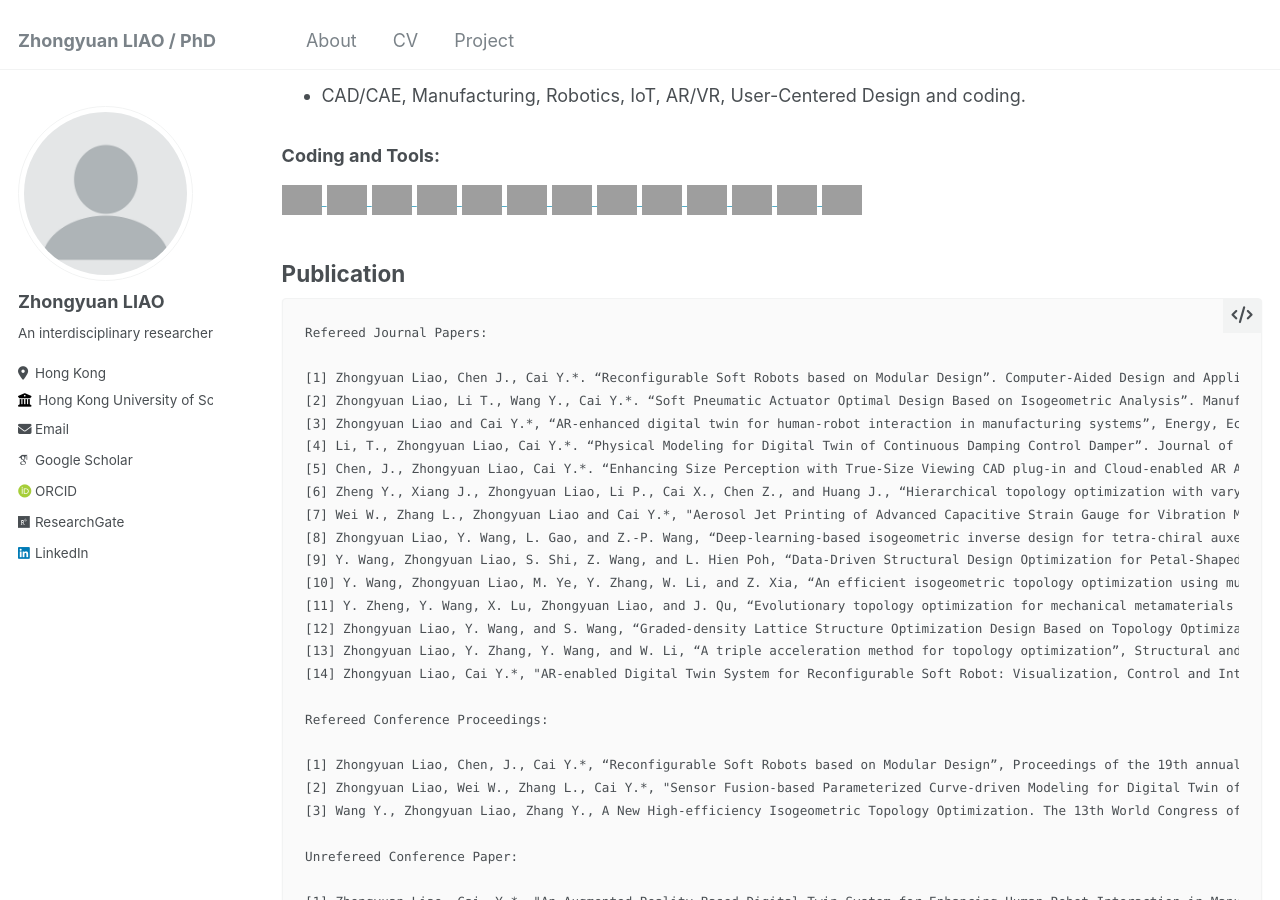
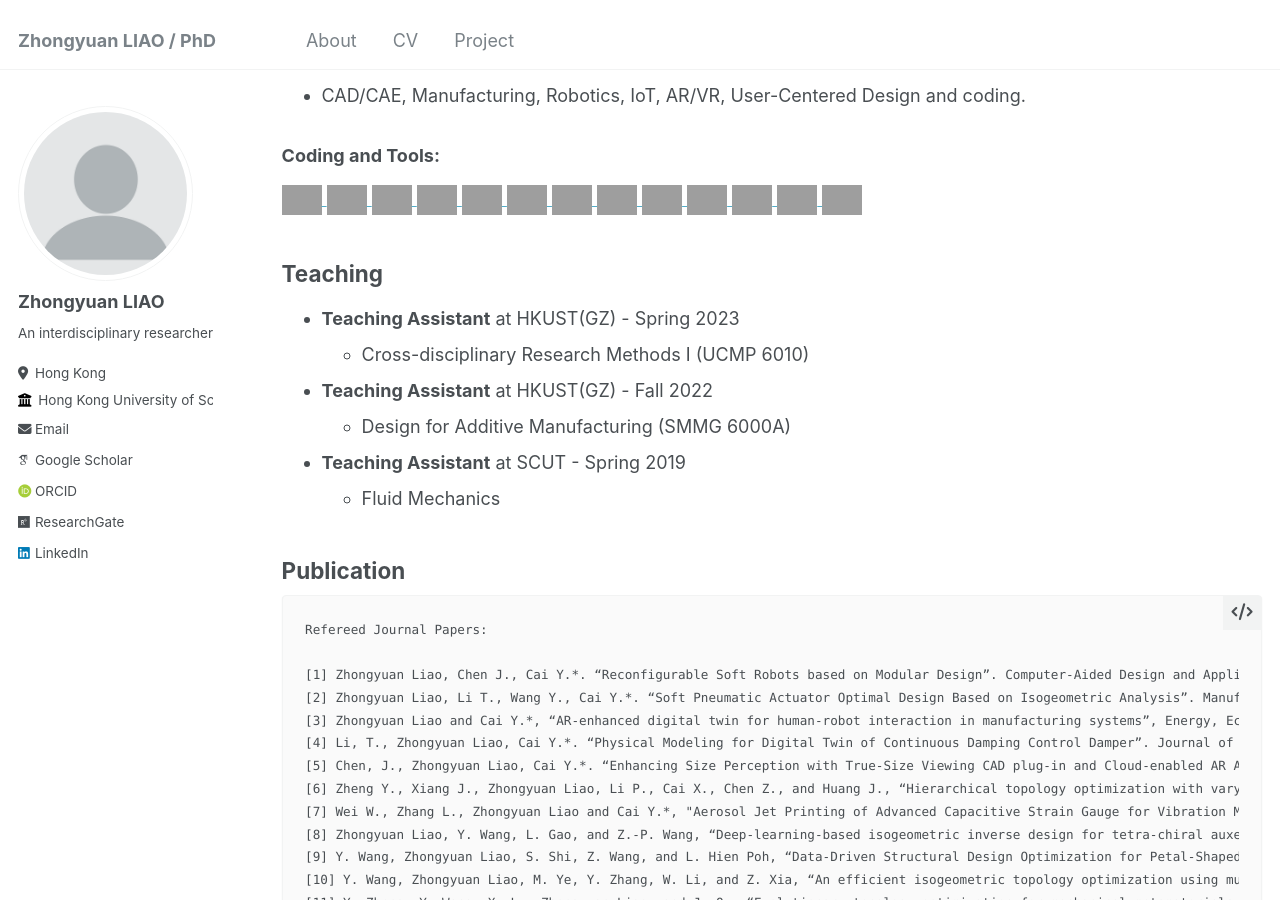
Before and after one commit to yuanzero/yuanzero.github.io, a Jekyll site: the page built from _pages/cv.md, in a window 1280 px wide and 900 px high, scrolled down 1870 px, cut to the strip 0-900 px from the top of the window. Built offline with Jekyll 4.4.1, drawn with Linux system fonts in a browser that asks for light colours; some web fonts are replaced; grey boxes are pictures that could not be loaded.

Commit message:
Update cv.md

````diff
--- a/_pages/cv.md
+++ b/_pages/cv.md
@@ -81,6 +81,17 @@ redirect_from:
   <a href="https://www.w3schools.com/cpp/" target="_blank" rel="noreferrer"> <img src="https://raw.githubusercontent.com/devicons/devicon/master/icons/cplusplus/cplusplus-original.svg" alt="cplusplus" width="40" height="40"/> </a> <a href="https://d3js.org/" target="_blank" rel="noreferrer"> <img src="https://raw.githubusercontent.com/devicons/devicon/master/icons/d3js/d3js-original.svg" alt="d3js" width="40" height="40"/> </a> <a href="https://www.mathworks.com/" target="_blank" rel="noreferrer"> <img src="https://upload.wikimedia.org/wikipedia/commons/2/21/Matlab_Logo.png" alt="matlab" width="40" height="40"/> </a> <a href="https://www.python.org" target="_blank" rel="noreferrer"> <img src="https://raw.githubusercontent.com/devicons/devicon/master/icons/python/python-original.svg" alt="python" width="40" height="40"/> </a> <a href="https://pytorch.org/" target="_blank" rel="noreferrer"> <img src="https://www.vectorlogo.zone/logos/pytorch/pytorch-icon.svg" alt="pytorch" width="40" height="40"/> </a> <a href="https://www.tensorflow.org" target="_blank" rel="noreferrer"> <img src="https://www.vectorlogo.zone/logos/tensorflow/tensorflow-icon.svg" alt="tensorflow" width="40" height="40"/> </a> <a href="https://unity.com/" target="_blank" rel="noreferrer"> <img src="https://www.vectorlogo.zone/logos/unity3d/unity3d-icon.svg" alt="unity" width="40" height="40"/> </a>
 </p>
 
+## Teaching
+
+- **Teaching Assistant** at HKUST(GZ) - Spring 2023
+  - Cross-disciplinary Research Methods I (UCMP 6010)
+
+- **Teaching Assistant** at HKUST(GZ) - Fall 2022
+  - Design for Additive Manufacturing (SMMG 6000A)
+
+- **Teaching Assistant** at SCUT - Spring 2019
+  - Fluid Mechanics
+
 ## Publication
 
 ```
````
